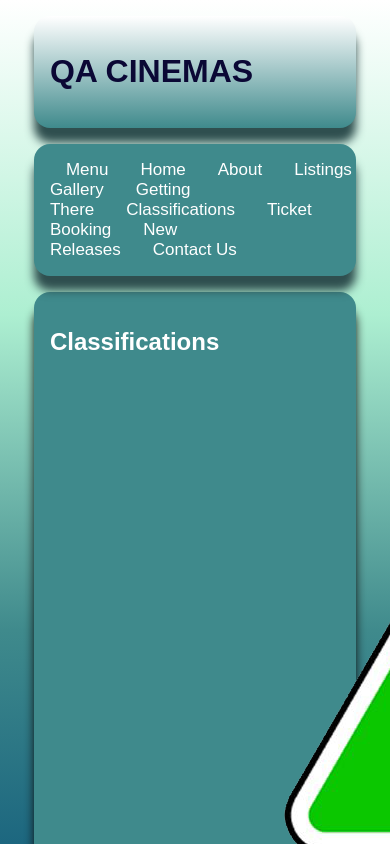
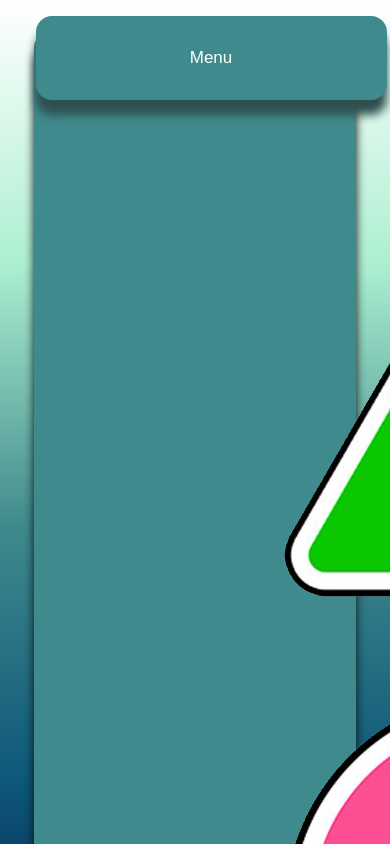
Before and after one commit to Callum-Robinson/QA-Cinema-Project-FrontEnd, a React (Create React App) app: page /classifications in a window 390 px wide. Shown: the top 844 px of the page. Built offline with nearby package versions, Linux system fonts and the light colour scheme.

Commit message:
added responsiveness to the navbar so it displays differently on mobile, still needs a bit of work but is functional

```diff
--- a/src/App.css
+++ b/src/App.css
@@ -52,6 +52,7 @@ main {
 
 nav {
   width: 90%;
+  display:flex;
   overflow: hidden;
   background-color: #3F8A8C;
   border-radius: 16px;
@@ -59,25 +60,31 @@ nav {
   margin:16px;
   margin-left: 5%;
   position: -webkit-sticky; /* Safari */
-  position: sticky;
+   position: sticky;
   top: 0;
   box-shadow: 0px 15px 10px darkslategrey
 }
 
-nav a {
+.nav-link, #toggle {
   float: centre;
   color: white;
   text-align: center;
   padding: 16px;
   text-decoration: none;
   font-size: 17px;
+  display: inherit;
 }
 
-nav a:hover {
+.nav-link:hover, #toggle:hover {
   border-radius: 6px;
   background-color: #ADEFD1FF;
   color: #0B0835;
 }
+
+#toggle {
+  display: none;
+}
+
 
 #logo {
   float:right;
@@ -114,3 +121,57 @@ footer a:hover {
   background-color: #FFE7BD;
   color: #0B0835;
 }
+
+.hide {
+  display: none;
+}
+/* A media query can be used to change CSS values dependent on various factors, usually a max-width or min-width of the
+  viewport (screen).
+  Media queries always start with `@media target and (properties) {
+  }`
+  - the properties are what we are checking for
+*/
+@media screen and (max-width: 1024px) {
+  aside {
+      flex: 25%;
+  }
+
+  main {
+      flex: 75%
+  }
+}
+
+@media screen and (max-width: 768px) {
+  aside {
+      display: none;
+  }
+
+  header {
+    display: none;
+  }
+  main {}
+
+  nav, .container, .row {
+      flex-direction: column;
+  }
+
+
+
+  nav {
+      margin-bottom: 10;
+      position: absolute;
+  }
+
+  .nav-link {
+      display: none;
+  }
+
+  #toggle {
+      display: block;
+      cursor: pointer;
+  }
+}
+
+.show {
+  display: inherit;
+}
--- a/src/App.js
+++ b/src/App.js
@@ -4,9 +4,15 @@ import { Link, Outlet } from 'react-router-dom';
 function App() {
   // toggles the menu dropdown when using small screens
   function toggleMenu() {
-    const navLinks = document.querySelector("nav-link");
-    navLinks.forEach(element => element.classList.toggle("show"));
-  }
+    const toggle = document.querySelector("#toggle"); // select the toggle button
+    const navLinks = document.querySelectorAll(".nav-link"); // select the nav links
+
+    toggle.addEventListener("click", function(event) {
+        console.log("clicked toggle");
+        // when the toggle button is clicked, add or remove the 'show'
+        navLinks.forEach(element => element.classList.toggle("show"));
+    });
+}
 
   return (
     <div className='App'>
@@ -35,6 +41,8 @@ function App() {
 
           <img id="logo" src="/images/qa_fill_primary.svg" alt="placeholder logo" />
       </footer>
+
+
     </div>
   );
 }
```
Also changed, not shown: src/Scripts/navbar.js (deleted).
